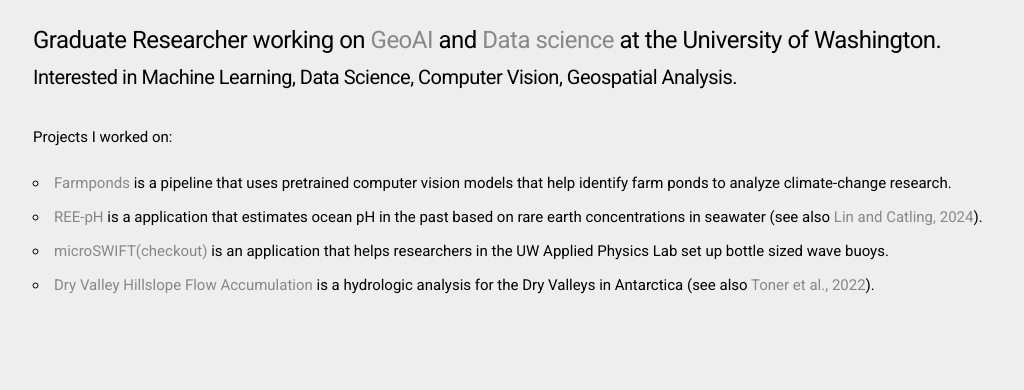
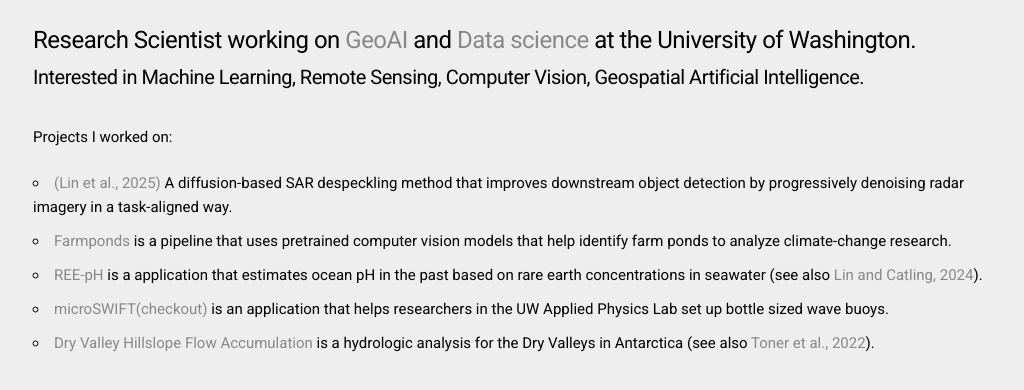
Before and after one commit to PingChunLin/PingChunLin.github.io, a plain HTML site: page index.html in a window 1280 px wide. Shown: the part 202-592 px from the top of the page, without its empty margins (127-1151 px from the left). Drawn offline with nearby package versions, Linux system fonts and the light colour scheme.

Commit message:
Update site content

```diff
--- a/index.html
+++ b/index.html
@@ -70,13 +70,14 @@
         </span>
       </div>
       <p>
-        <h5>Graduate Researcher working on <a class="highlight" href="https://ess.uw.edu/">GeoAI</a> and <a class="highlight" href="https://amath.washington.edu/">Data science</a> at the University of Washington.
-        <span class="subtitle">Interested in Machine Learning, Data Science, Computer Vision, Geospatial Analysis.</span></h5>
+        <h5>Research Scientist working on <a class="highlight" href="https://ess.uw.edu/">GeoAI</a> and <a class="highlight" href="https://amath.washington.edu/">Data science</a> at the University of Washington.
+        <span class="subtitle">Interested in Machine Learning, Remote Sensing, Computer Vision, Geospatial Artificial Intelligence.</span></h5>
 
       </p>
       <p>
         <h6><span class="subtitle"></span>Projects I worked on:</span></h6>
         <ul>
+          <li><a class="highlight" href="https://dl.acm.org/doi/10.1145/3748636.3763221">(Lin et al., 2025)</a> A diffusion-based SAR despeckling method that improves downstream object detection by progressively denoising radar imagery in a task-aligned way.</li>
           <li><a class="highlight" href="https://github.com/PingChunLin/farm_ponds">Farmponds</a> is a pipeline that uses pretrained computer vision models that help identify farm ponds to analyze climate-change research.</li>
           <li><a class="highlight" href="https://github.com/PingChunLin/REE_pH">REE-pH</a> is a application that estimates ocean pH in the past based on rare earth concentrations in seawater (see also <a class="highlight" href="https://doi.org/10.2475/001c.118215">Lin and Catling, 2024</a>).</li>
           <li><a class="highlight" href="https://github.com/SASlabgroup/microSWIFT">microSWIFT(checkout)</a> is an application that helps researchers in the UW Applied Physics Lab set up bottle sized wave buoys.</li>
```
Also changed, not shown: 1 other file.
